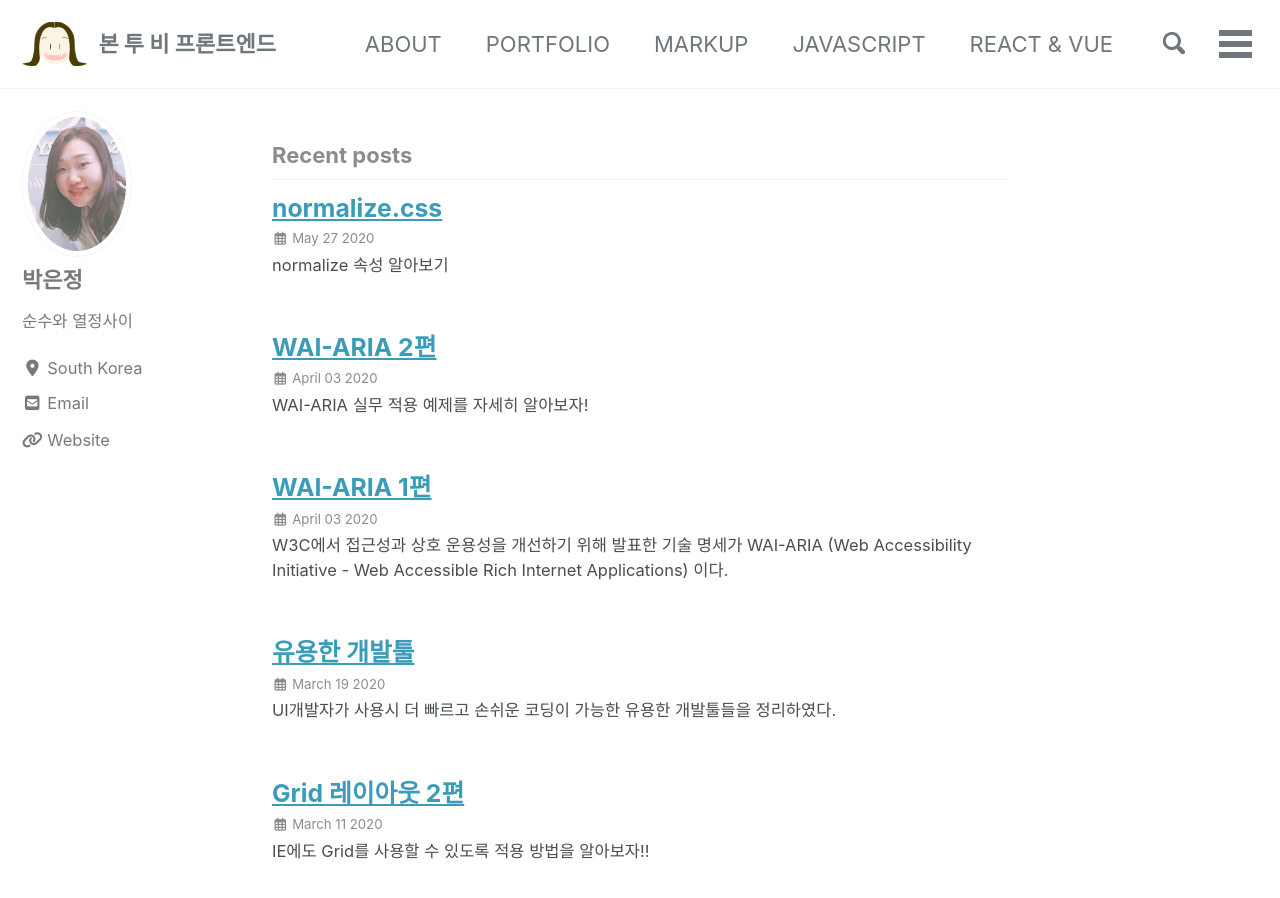
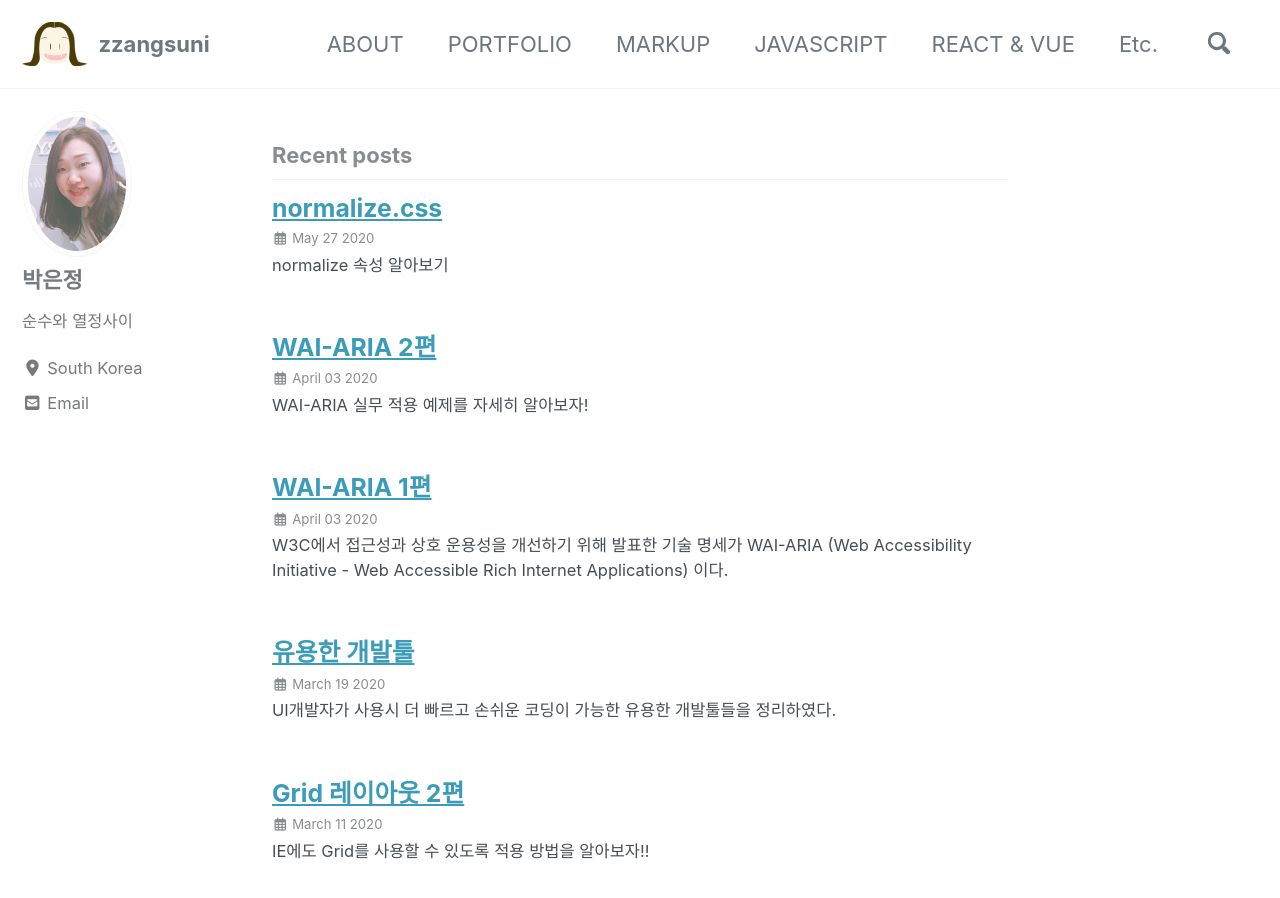
Before and after one commit to parkej32/parkej32.github.io, a Jekyll site: the page built from index.html, in a window 1280 px wide and 900 px high. Built offline with Jekyll 4.4.1, drawn with Linux system fonts in a browser that asks for light colours; cached includes are drawn as plain includes; nearby versions of some CDN libraries; the list of posts is cut into pages by our own code.

Commit message:
2022.08.19 수정

```diff
--- a/_config.yml
+++ b/_config.yml
@@ -16,7 +16,7 @@
 
 # Site Settings
 locale: "ko"
-title: "본 투 비 프론트엔드"
+title: "zzangsuni"
 title_separator: "-"
 subtitle: # site tagline that appears below site title in masthead
 name: "박은정"
@@ -124,9 +124,6 @@
     - label: "Email"
       icon: "fas fa-fw fa-envelope-square"
       url: mailto:parkej32@gmail.com
-    - label: "Website"
-      icon: "fas fa-fw fa-link"
-      url: "http://www.zzangsuni.com/"
     - label: "Twitter"
       icon: "fab fa-fw fa-twitter-square"
       # url: "https://twitter.com/"
```
